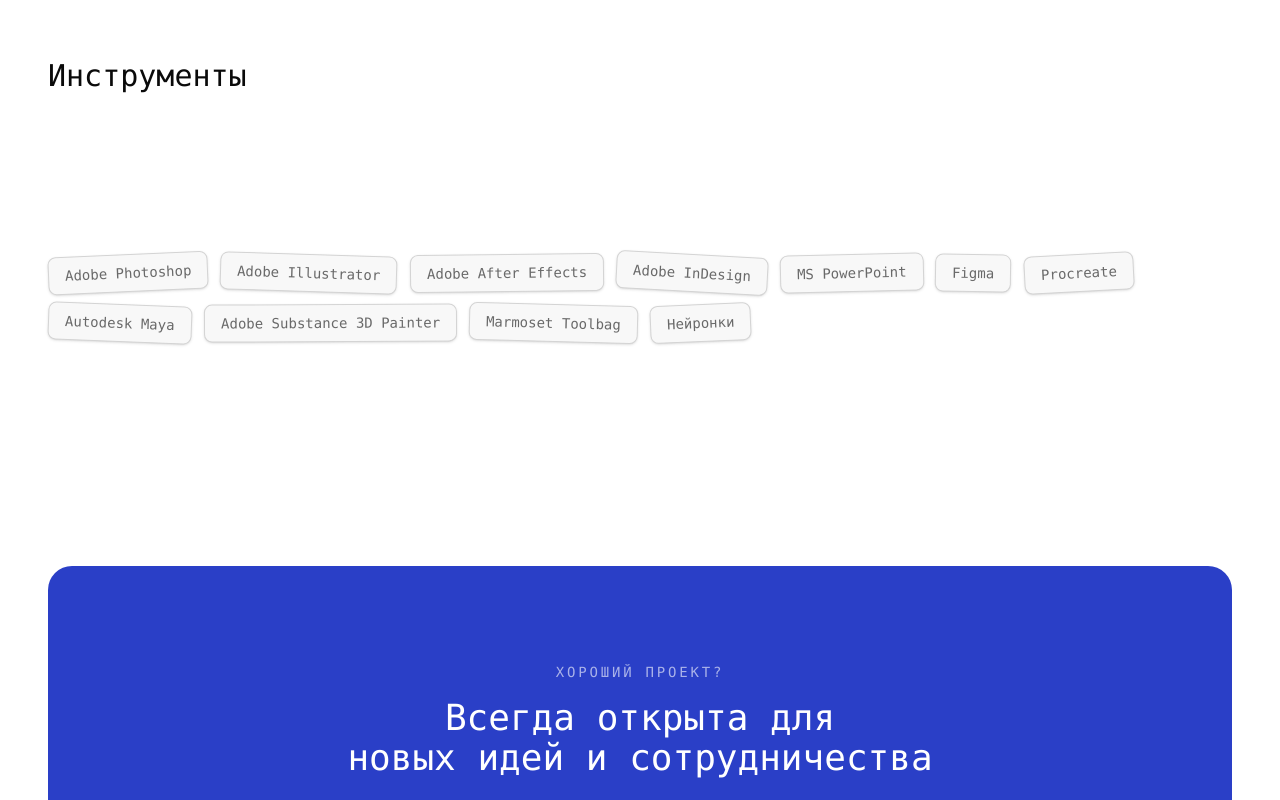
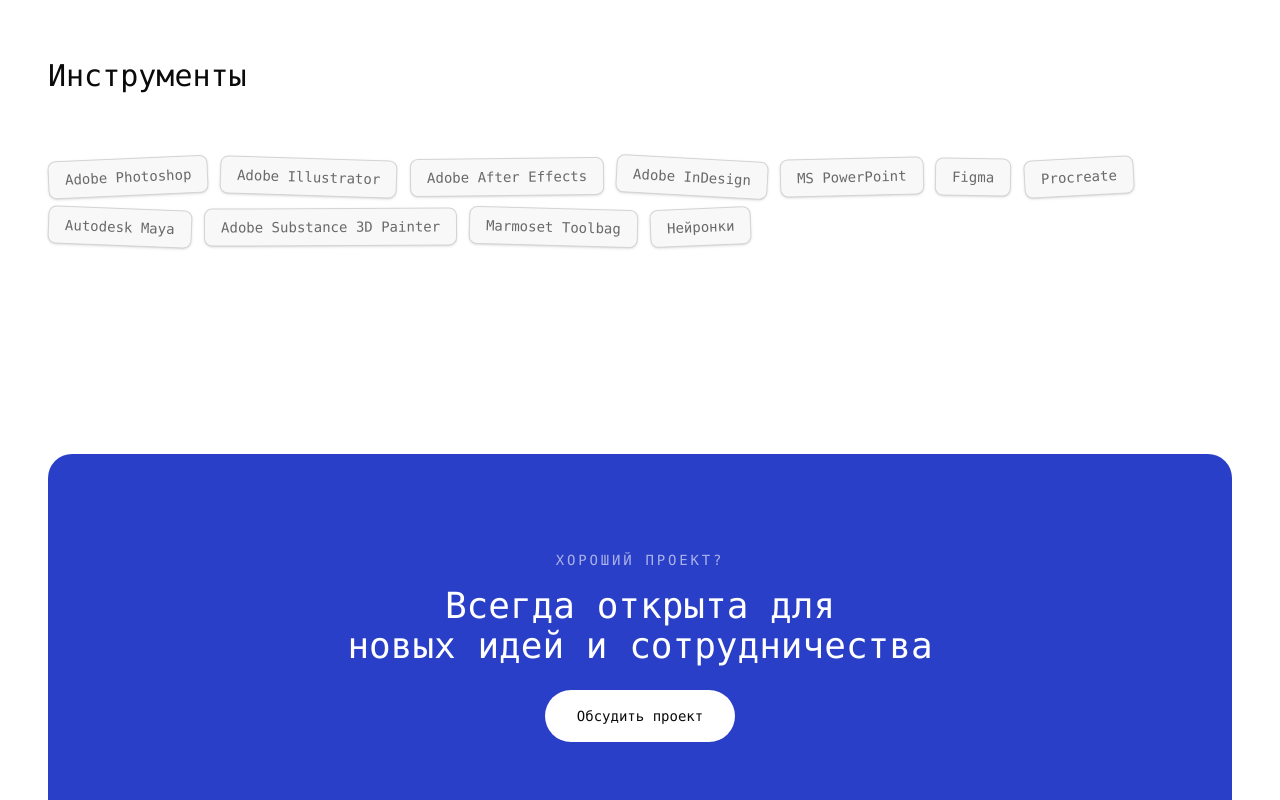
Before and after one commit to forrebl/for, a React (Vite) app: page /about in a window 1280 px wide. Shown: the part 1240-2040 px from the top of the page. Built offline with nearby package versions, Linux system fonts and the light colour scheme.

Commit message:
Tighten tools section spacing

```diff
--- a/src/pages/About.tsx
+++ b/src/pages/About.tsx
@@ -210,12 +210,12 @@
         {/* Tools — «разрозненные плашки» */}
         <section className="mb-20 lg:mb-32">
           <Reveal>
-            <h2 className="text-2xl lg:text-3xl font-[family-name:var(--font-display)] font-medium mb-12 lg:mb-16">
+            <h2 className="text-2xl lg:text-3xl font-[family-name:var(--font-display)] font-medium mb-6 lg:mb-8">
               Инструменты
             </h2>
           </Reveal>
           <Reveal delay={100}>
-            <div className="flex flex-wrap gap-3 items-center py-4 md:py-24">
+            <div className="flex flex-wrap gap-3 items-center pt-2 pb-4 md:pt-8 md:pb-20">
               {tools.map((tool, i) => {
                 const capabilities = toolCapabilities[tool];
                 const hasCapabilities = Boolean(capabilities?.length);
```
